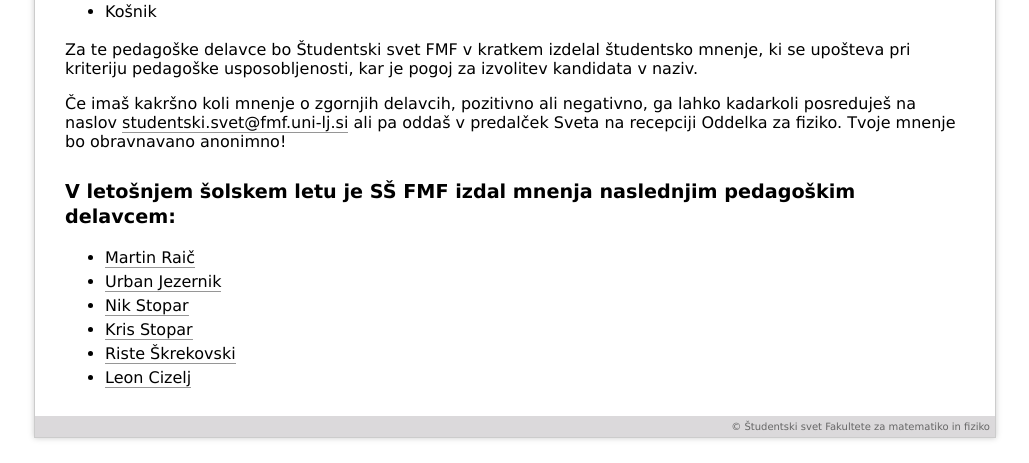
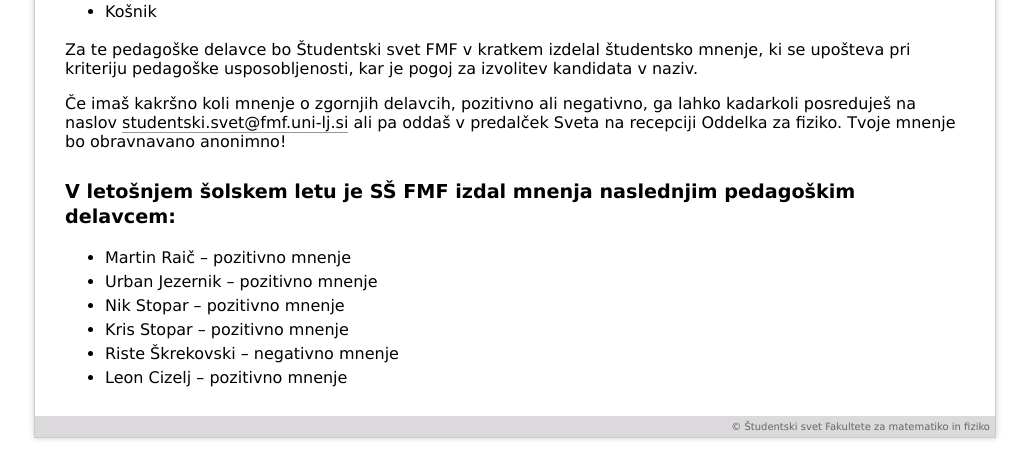
Before and after one commit to FMF-studenti/studentski-svet, a PHP site: page /mnenja in a window 1280 px wide. Shown: the part 663-1126 px from the top of the page, without its empty margins (125-1154 px from the left). Run offline with PHP 8.4, Linux system fonts and the light colour scheme.

Commit message:
Umaknil mnenja ker se ljudje pizdijo.

```diff
--- a/mnenja.php
+++ b/mnenja.php
@@ -36,12 +36,12 @@ Oddelka za fiziko. Tvoje mnenje bo obravnavano anonimno!</p>
 
 <h2>V letošnjem šolskem letu je SŠ FMF izdal mnenja naslednjim pedagoškim delavcem:</h2>
 <ul>
-  <li><a href='/dokumenti/mnenja/raic_martin.pdf'>Martin Raič</a></li>
-  <li><a href='/dokumenti/mnenja/jezernik_urban.pdf'>Urban Jezernik</a></li>
-  <li><a href='/dokumenti/mnenja/stopar_nik.pdf'>Nik Stopar</a></li>
-  <li><a href='/dokumenti/mnenja/stopar_kris.pdf'>Kris Stopar</a></li>
-  <li><a href='/dokumenti/mnenja/skrekovski_riste.pdf'>Riste Škrekovski</a></li>
-  <li><a href='/dokumenti/mnenja/cizelj_leon.pdf'>Leon Cizelj</a></li>
+  <li>Martin Raič           &ndash; pozitivno mnenje</li>
+  <li>Urban Jezernik        &ndash; pozitivno mnenje</li>
+  <li>Nik Stopar            &ndash; pozitivno mnenje</li>
+  <li>Kris Stopar           &ndash; pozitivno mnenje</li>
+  <li>Riste Škrekovski      &ndash; negativno mnenje</li>
+  <li>Leon Cizelj           &ndash; pozitivno mnenje</li>
 </ul>
 
 <?php require_once 'footer.php'; ?>
```
Also changed, not shown: 6 other files.
